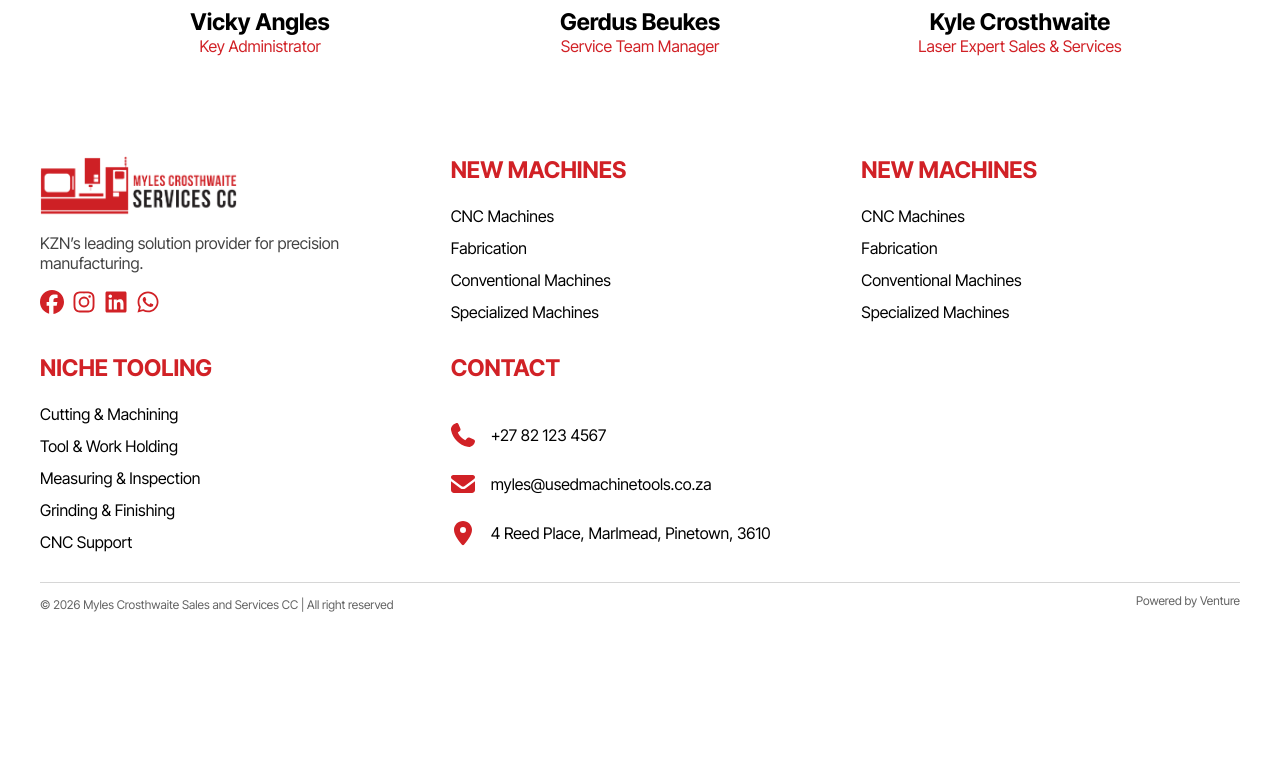
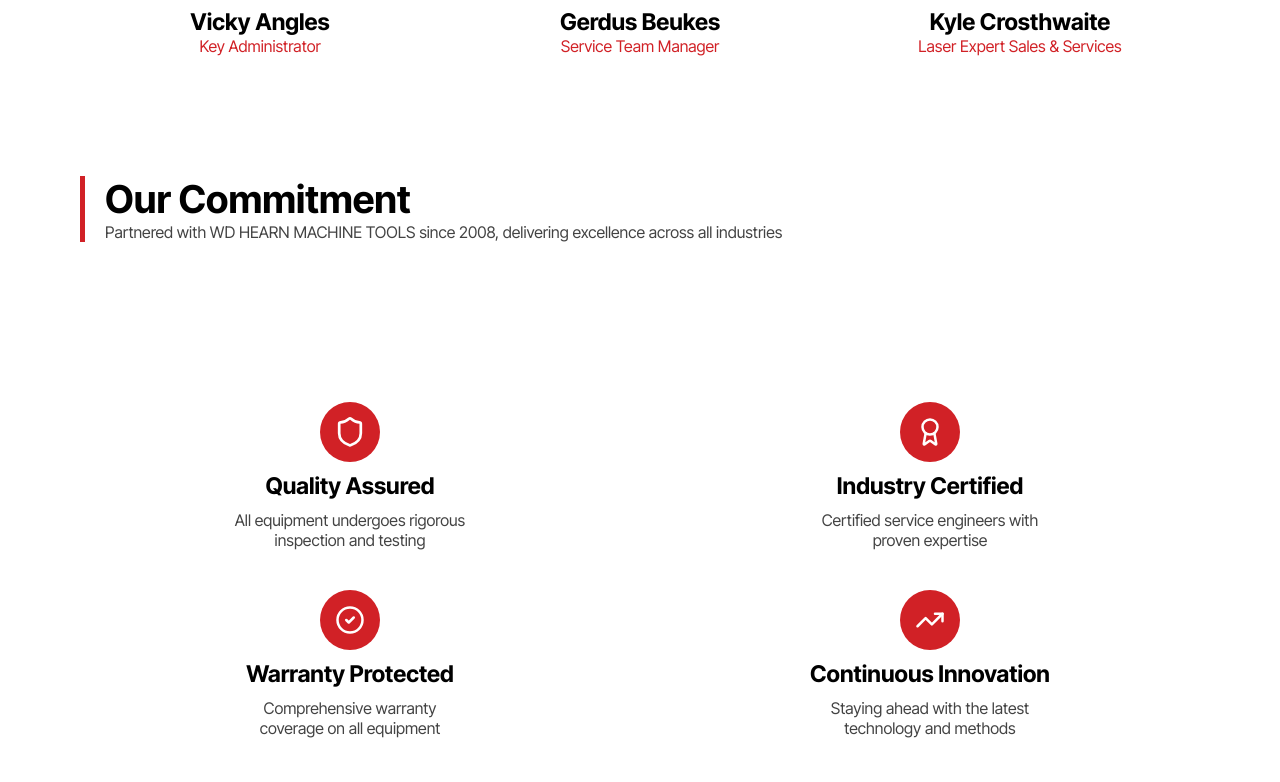
Before and after one commit to JFKleyn/MCSS, a React (Vite) app: page /MCSS/about in a window 1280 px wide. Shown: the part 4258-5040 px from the top of the page. Before the commit the page ends 4881 px from the top, so only its background shows below. Built offline with nearby package versions, Linux system fonts and the light colour scheme.

Commit message:
Created and completed the commitment section of the about page

```diff
--- a/src/components/SVGIcons.jsx
+++ b/src/components/SVGIcons.jsx
@@ -146,3 +146,100 @@
     </svg>
   );
 }
+
+export function ShieldIcon() {
+  return (
+    <svg
+      className="commitmentsvg"
+      xmlns="http://www.w3.org/2000/svg"
+      viewBox="0 0 30 37"
+      fill="none"
+    >
+      <path
+        d="M28.3333 20.0006C28.3333 28.3339 22.5 32.5006 15.5667 34.9173C15.2036 35.0403 14.8092 35.0344 14.45 34.9006C7.5 32.5006 1.66667 28.3339 1.66667 20.0006V8.33392C1.66667 7.89189 1.84227 7.46797 2.15483 7.15541C2.46739 6.84285 2.89131 6.66725 3.33334 6.66725C6.66667 6.66725 10.8333 4.66725 13.7333 2.13392C14.0864 1.83225 14.5356 1.6665 15 1.6665C15.4644 1.6665 15.9136 1.83225 16.2667 2.13392C19.1833 4.68392 23.3333 6.66725 26.6667 6.66725C27.1087 6.66725 27.5326 6.84285 27.8452 7.15541C28.1577 7.46797 28.3333 7.89189 28.3333 8.33392V20.0006Z"
+        stroke="white"
+        stroke-width="3.33333"
+        stroke-linecap="round"
+        stroke-linejoin="round"
+      />
+    </svg>
+  );
+}
+
+export function RibbonIcon() {
+  return (
+    <svg
+      className="commitmentsvg"
+      xmlns="http://www.w3.org/2000/svg"
+      viewBox="0 0 40 40"
+      fill="none"
+    >
+      <path
+        d="M25.795 21.4834L28.32 35.6934C28.3483 35.8607 28.3248 36.0327 28.2527 36.1863C28.1806 36.3399 28.0633 36.4679 27.9166 36.5531C27.7698 36.6382 27.6005 36.6766 27.4314 36.6629C27.2622 36.6493 27.1012 36.5843 26.97 36.4767L21.0033 31.9984C20.7153 31.7832 20.3654 31.6669 20.0058 31.6669C19.6463 31.6669 19.2964 31.7832 19.0083 31.9984L13.0317 36.4751C12.9005 36.5825 12.7398 36.6473 12.5708 36.661C12.4019 36.6746 12.2328 36.6364 12.0861 36.5515C11.9394 36.4666 11.8221 36.3389 11.7499 36.1856C11.6776 36.0323 11.6538 35.8606 11.6817 35.6934L14.205 21.4834"
+        stroke="white"
+        stroke-width="3.33333"
+        stroke-linecap="round"
+        stroke-linejoin="round"
+      />
+      <path
+        d="M20 23.3335C25.5228 23.3335 30 18.8563 30 13.3335C30 7.81065 25.5228 3.3335 20 3.3335C14.4772 3.3335 10 7.81065 10 13.3335C10 18.8563 14.4772 23.3335 20 23.3335Z"
+        stroke="white"
+        stroke-width="3.33333"
+        stroke-linecap="round"
+        stroke-linejoin="round"
+      />
+    </svg>
+  );
+}
+
+export function TickIcon() {
+  return (
+    <svg
+      className="commitmentsvg"
+      xmlns="http://www.w3.org/2000/svg"
+      viewBox="0 0 40 40"
+      fill="none"
+    >
+      <path
+        d="M20 36.6668C29.2047 36.6668 36.6666 29.2049 36.6666 20.0002C36.6666 10.7954 29.2047 3.3335 20 3.3335C10.7952 3.3335 3.33331 10.7954 3.33331 20.0002C3.33331 29.2049 10.7952 36.6668 20 36.6668Z"
+        stroke="white"
+        stroke-width="3.33333"
+        stroke-linecap="round"
+        stroke-linejoin="round"
+      />
+      <path
+        d="M15 19.9998L18.3333 23.3332L25 16.6665"
+        stroke="white"
+        stroke-width="3.33333"
+        stroke-linecap="round"
+        stroke-linejoin="round"
+      />
+    </svg>
+  );
+}
+
+export function UptrendIcon() {
+  return (
+    <svg
+      className="commitmentsvg"
+      xmlns="http://www.w3.org/2000/svg"
+      viewBox="0 0 40 40"
+      fill="none"
+    >
+      <path
+        d="M36.6667 11.6665L22.5 25.8332L14.1667 17.4998L3.33337 28.3332"
+        stroke="white"
+        stroke-width="3.33333"
+        stroke-linecap="round"
+        stroke-linejoin="round"
+      />
+      <path
+        d="M26.6666 11.6665H36.6666V21.6665"
+        stroke="white"
+        stroke-width="3.33333"
+        stroke-linecap="round"
+        stroke-linejoin="round"
+      />
+    </svg>
+  );
+}
--- a/src/components/Timeline.jsx
+++ b/src/components/Timeline.jsx
@@ -45,7 +45,7 @@
   const observerOptions = isMobile
     ? {
         threshold: 0.25,
-        rootMargin: "0px 0px -200px 0px",
+        rootMargin: "0px 0px -280px 0px",
       }
     : {
         threshold: 0.35,
--- a/src/pages/about/AboutPage.jsx
+++ b/src/pages/about/AboutPage.jsx
@@ -2,6 +2,7 @@
 import { AboutHero } from "./AboutHero";
 import { OurStory } from "./OurStory";
 import { OurTeam } from "./OurTeam"
+import { OurCommitment } from "./OurCommitment"
 import "./AboutPage.css";
 
 export function AboutPage() {
@@ -10,6 +11,7 @@
       <AboutHero />
       <OurStory />
       <OurTeam />
+      <OurCommitment />
       <Footer />
     </>
   );
--- /dev/null
+++ b/src/pages/about/OurCommitment.css
@@ -0,0 +1,60 @@
+.our-commitment-section{
+  padding: 40px 20px;
+  display: flex;
+  flex-direction: column;
+  gap: 60px;
+}
+
+.commitment-svg{
+  background-color: #D12126;
+  height: 60px;
+  width: 60px;
+  border-radius: 30px;
+  display: flex;
+  justify-content: center;
+  align-items: center;
+}
+
+.commitmentsvg{
+  height: 30px;
+  width: 30px;
+}
+
+.our-commitment-container{
+  display: grid;
+  grid-template-columns: 1fr;
+  gap: 40px;
+}
+
+.commitment{
+  display: flex;
+  flex-direction: column;
+  align-items: center;
+  gap: 10px;
+}
+
+.commitment p{
+  max-width: 240px;
+}
+
+
+@media (min-width: 780px){
+  .our-commitment-container{
+    grid-template-columns: 1fr 1fr;
+    margin: 80px 0;
+  }
+}
+
+@media (min-width: 1024px){
+  .our-commitment-section{
+    padding: 60px 80px;
+    gap: 80px;
+  }
+}
+
+@media (min-width: 1440px){
+
+  .our-commitment-container{
+    grid-template-columns: 1fr 1fr 1fr 1fr;
+  }
+}
--- /dev/null
+++ b/src/pages/about/OurCommitment.jsx
@@ -0,0 +1,43 @@
+import { ShieldIcon, RibbonIcon, TickIcon, UptrendIcon } from "../../components/SVGIcons";
+import "./OurCommitment.css";
+
+export function OurCommitment(){
+  return(
+    <div className="our-commitment-section">
+      <div className="section-header">
+          <h2>Our Commitment</h2>
+          <p>Partnered with WD HEARN MACHINE TOOLS since 2008, delivering excellence across all industries</p>
+      </div>
+      <div className="our-commitment-container">
+        <div className="commitment">
+          <div className="commitment-svg">
+            <ShieldIcon />
+          </div>
+          <h4>Quality Assured</h4>
+          <p>All equipment undergoes rigorous inspection and testing</p>
+        </div>
+        <div className="commitment">
+          <div className="commitment-svg">
+            <RibbonIcon />
+          </div>
+          <h4>Industry Certified</h4>
+          <p>Certified service engineers with proven expertise</p>
+        </div>
+        <div className="commitment">
+          <div className="commitment-svg">
+            <TickIcon />
+          </div>
+          <h4>Warranty Protected</h4>
+          <p>Comprehensive warranty coverage on all equipment</p>
+        </div>
+        <div className="commitment">
+          <div className="commitment-svg">
+            <UptrendIcon />
+          </div>
+          <h4>Continuous Innovation</h4>
+          <p>Staying ahead with the latest technology and methods</p>
+        </div>
+      </div>
+    </div>
+  )
+}
```
